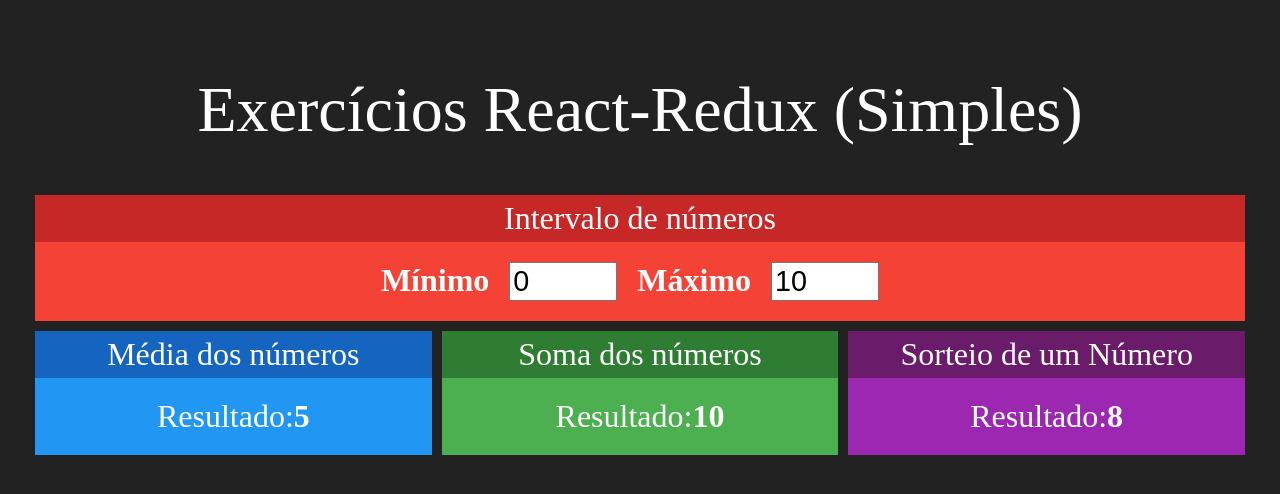
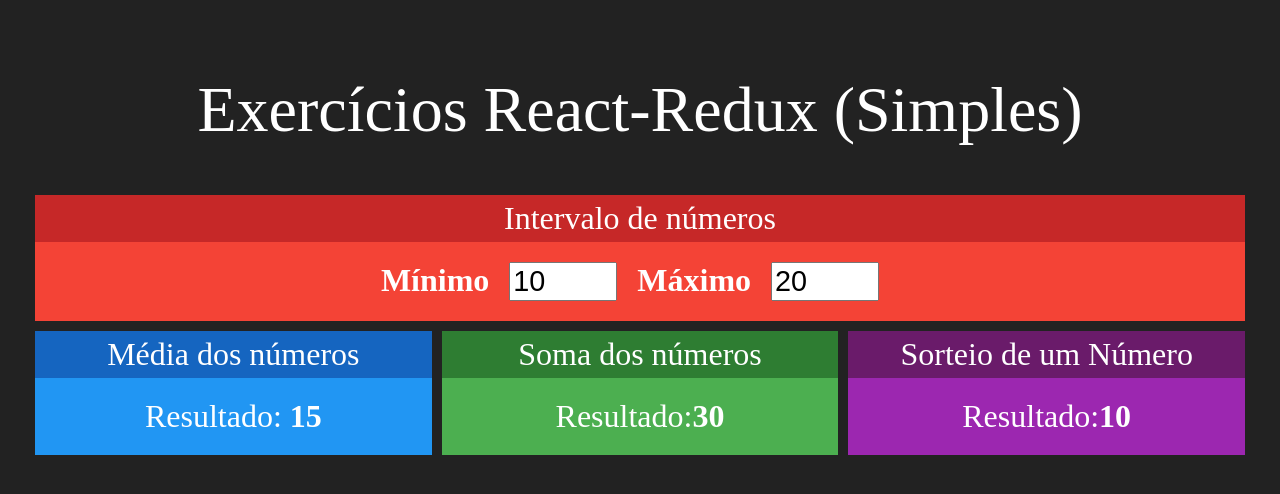
Before and after one commit to israelbulcaotavares/redux, a React (Create React App) app: page / in a window 1280 px wide. Shown: the top 494 px of the page. Built offline with nearby package versions, Linux system fonts and the light colour scheme.

Commit message:
Implementação SEM Redux

```diff
--- a/src/App.js
+++ b/src/App.js
@@ -5,19 +5,24 @@
 import Media from './components/Media';
 import Soma from './components/Soma';
 import Sorteio from './components/Sorteio';
-
+import React, { useState } from 'react';
 
 function App() {
+
+  const [min, setMin] = useState(10)
+  const [max, setMax] = useState(20)
+
   return (
     <div className="App">
       <h1>Exercícios React-Redux (Simples) </h1>
       <div className='linha'>
-        <Intervalo title="Card 1" red >X</Intervalo>
+        <Intervalo min={min} max={max}
+          onMinChanged={setMin} onMaxChanged={setMax}></Intervalo>
       </div>
       <div className='linha'>
-        <Media minimo={1} maximo={10}></Media>
-        <Soma minimo={1} maximo={10}></Soma>
-        <Sorteio  minimo={1} maximo={10}></Sorteio>
+        <Media min={min} max={max}></Media>
+        <Soma min={min} max={max}></Soma>
+        <Sorteio  min={min} max={max}></Sorteio>
 
       </div>
     </div>
--- a/src/components/Intervalo.jsx
+++ b/src/components/Intervalo.jsx
@@ -3,16 +3,19 @@
 import Card from "./Card";
 
 export default (props) => {
+    const { min, max} = props
   return (
     <Card title="Intervalo de números" red>
       <div className="Intervalo">
         <span>
           <strong>Mínimo</strong>
-          <input type="number" value={0} readOnly />
+          <input type="number" value={min}
+            onChange={ e => props.onMinChanged(+e.target.value)} />
         </span>
         <span>
           <strong>Máximo</strong>
-          <input type="number" value={10} readOnly />
+          <input type="number" value={max}
+             onChange={ e => props.onMaxChanged(+e.target.value)} />
         </span>
       </div>
     </Card>
--- a/src/components/Media.jsx
+++ b/src/components/Media.jsx
@@ -2,12 +2,18 @@
 import Card from "./Card";
 
 export default (props) => {
+   /*  const min = props.min
+    const max = props.max  */
+
+    const { min, max } = props
+
+
   return (
     <Card title="Média dos números" blue>
       <div>
         <span>
-          <span>Resultado:</span>
-          <strong>5</strong>
+          <span>Resultado: </span>
+          <strong>{ (max + min) / 2 }</strong>
         </span>
       </div>
     </Card>
--- a/src/components/Soma.jsx
+++ b/src/components/Soma.jsx
@@ -2,12 +2,13 @@
 import Card from "./Card";
 
 export default (props) => {
+    const { min, max } = props
   return (
     <Card title="Soma dos números" green>
       <div>
         <span>
           <span>Resultado:</span>
-          <strong>10</strong>
+          <strong>{max + min}</strong>
         </span>
       </div>
     </Card>
--- a/src/components/Sorteio.jsx
+++ b/src/components/Sorteio.jsx
@@ -1,13 +1,16 @@
 import React from "react";
+import { useState } from "react";
 import Card from "./Card";
 
 export default (props) => {
+    const { min, max} = props
+    const aleatorio = parseInt(Math.random() * (max - min)) + min
   return (
     <Card title="Sorteio de um Número" purple>
       <div>
         <span>
           <span>Resultado:</span>
-          <strong>8</strong>
+          <strong>{aleatorio}</strong>
         </span>
       </div>
     </Card>
```
